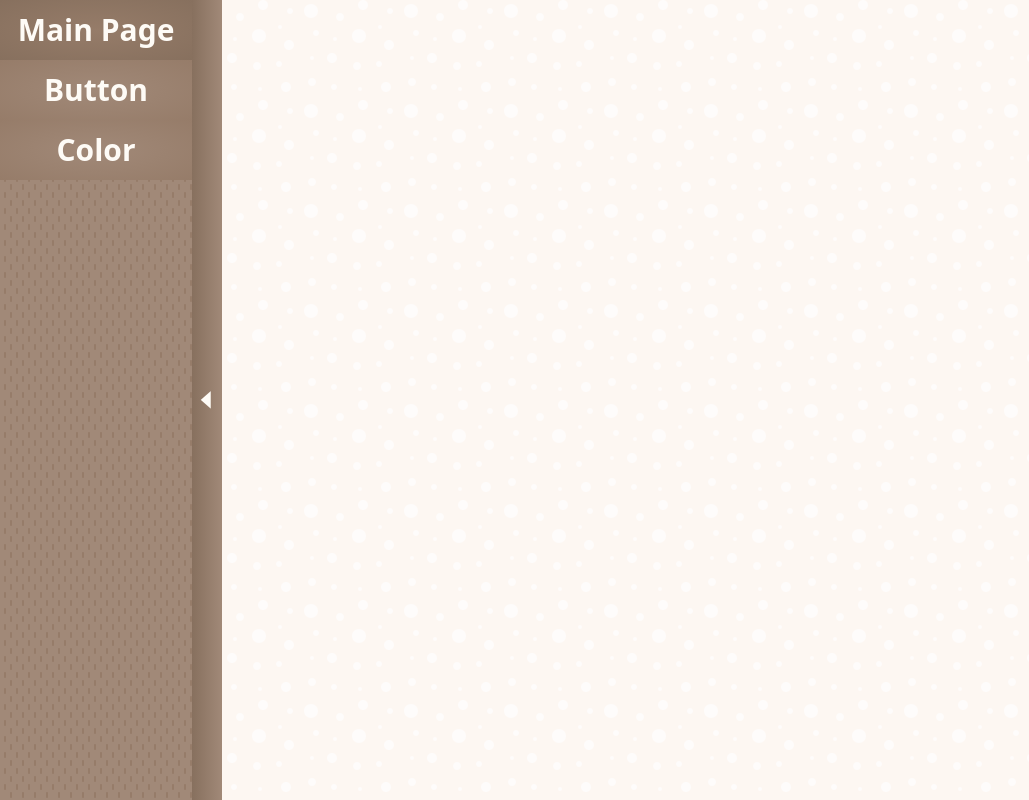
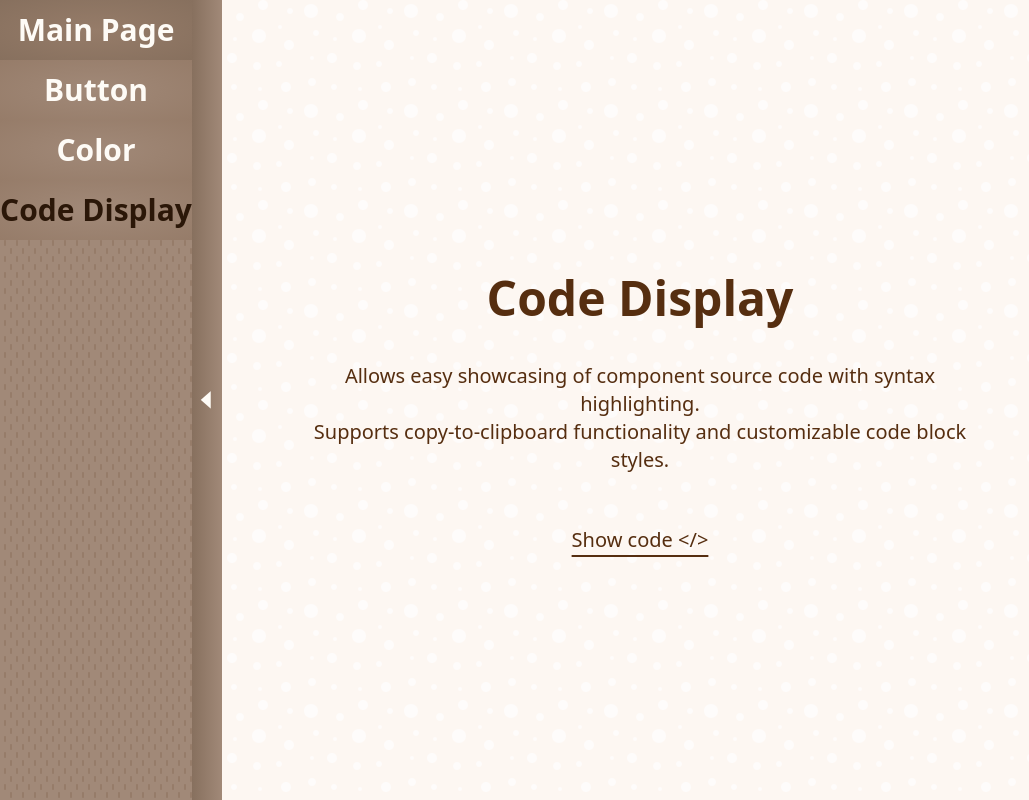
Before and after one commit to jakubhajduk53/my-ui, a Vue app: page /code in a window 1280 px wide. Shown: the whole page, without its empty margins (0-1029 px from the left). Built offline with nearby package versions, Linux system fonts and the light colour scheme.

Commit message:
feat: update codedisplay and add codedisplayview

```diff
--- a/src/components/Aside.vue
+++ b/src/components/Aside.vue
@@ -37,6 +37,11 @@
         class="py-3 w-full text-xl md:text-3xl font-semibold cursor-pointer bg-radial from-[hsl(26,18%,55%)] to-[hsl(26,18%,50%)] hover:text-[hsl(26,68%,10%)] transition duration-100"
         >Color
       </RouterLink>
+      <RouterLink
+        to="/code"
+        class="py-3 w-full text-xl md:text-3xl font-semibold cursor-pointer bg-radial from-[hsl(26,18%,55%)] to-[hsl(26,18%,50%)] hover:text-[hsl(26,68%,10%)] transition duration-100"
+        >Code Display
+      </RouterLink>
     </div>
 
     <div
--- a/src/components/CodeDisplay.vue
+++ b/src/components/CodeDisplay.vue
@@ -1,9 +1,17 @@
 <script setup lang="ts">
 import { ref } from "vue";
 
-defineProps({ text: String });
+const props = defineProps({ text: String });
 
 const showCode = ref<boolean>(false);
+
+const copyToClipboard = async () => {
+  try {
+    await navigator.clipboard.writeText(props.text as string);
+  } catch (err) {
+    console.error(err);
+  }
+};
 </script>
 
 <template>
@@ -21,8 +29,15 @@
     <code
       class="whitespace-pre text-[hsl(26,68%,97%)] bg-[hsl(26,38%,20%)] max-w-[80vw] overflow-x-auto rounded-xl p-3 md:p-5 inset-shadow-[0px_0px_5px_hsla(0,0%,0%,50%)]"
       v-if="showCode"
-      >{{ text }}</code
-    >
+      >{{ text }}<br />
+      <hr class="my-1 md:my-3 opacity-50" />
+      <div
+        @click="copyToClipboard"
+        class="text-center underline underline-offset-8 cursor-pointer text-[hsl(26,68%,97%)]"
+      >
+        Copy to clipboard
+      </div>
+    </code>
   </div>
 </template>
 
--- a/src/router/index.ts
+++ b/src/router/index.ts
@@ -2,6 +2,7 @@
 import MainPageView from "../views/MainPageView.vue";
 import ButtonView from "../views/ButtonView.vue";
 import ColorView from "../views/ColorView.vue";
+import CodeDisplayView from "../views/CodeDisplayView.vue";
 
 const router = createRouter({
   history: createWebHistory(import.meta.env.BASE_URL),
@@ -21,6 +22,11 @@
       name: "color",
       component: ColorView,
     },
+    {
+      path: "/code",
+      name: "code",
+      component: CodeDisplayView,
+    },
   ],
 });
 
--- /dev/null
+++ b/src/views/CodeDisplayView.vue
@@ -0,0 +1,20 @@
+<script setup lang="ts">
+import CodeDisplay from "../components/CodeDisplay.vue";
+</script>
+
+<template>
+  <div>
+    <div class="flex flex-col items-center justify-center gap-10">
+      <p class="text-3xl md:text-5xl font-bold">Code Display</p>
+      <p class="text-base md:text-xl w-[35em] max-w-[80vw] text-center">
+        Allows easy showcasing of component source code with syntax
+        highlighting.<br />
+        Supports copy-to-clipboard functionality and customizable code block
+        styles.
+      </p>
+      <CodeDisplay text="Your text" />
+    </div>
+  </div>
+</template>
+
+<style scoped></style>
```
